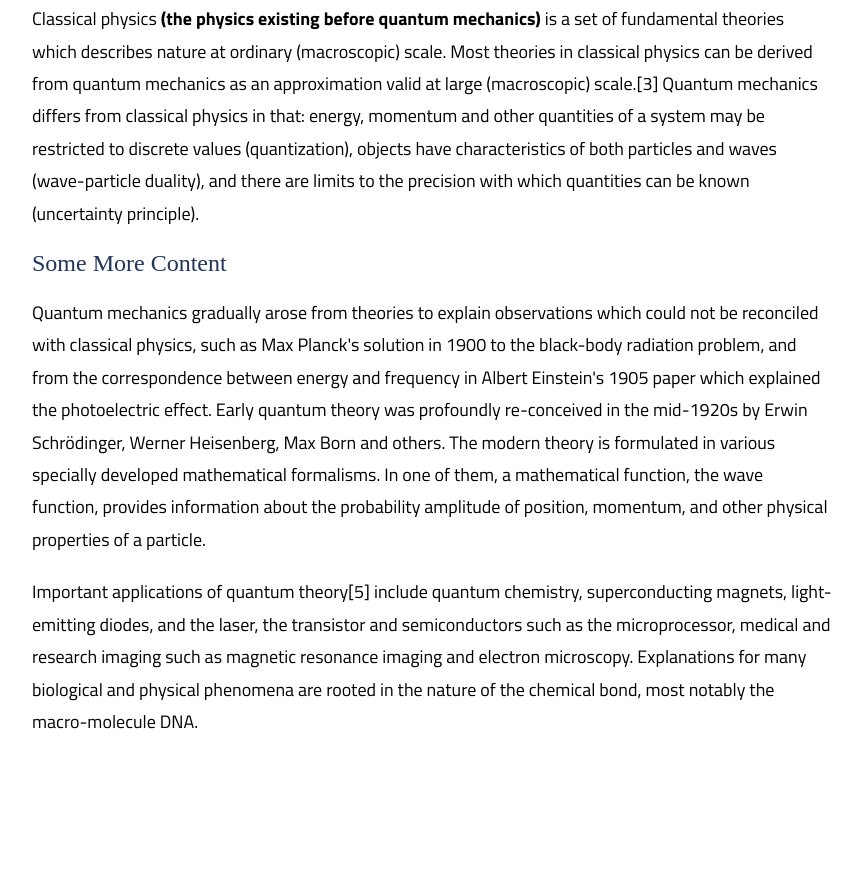
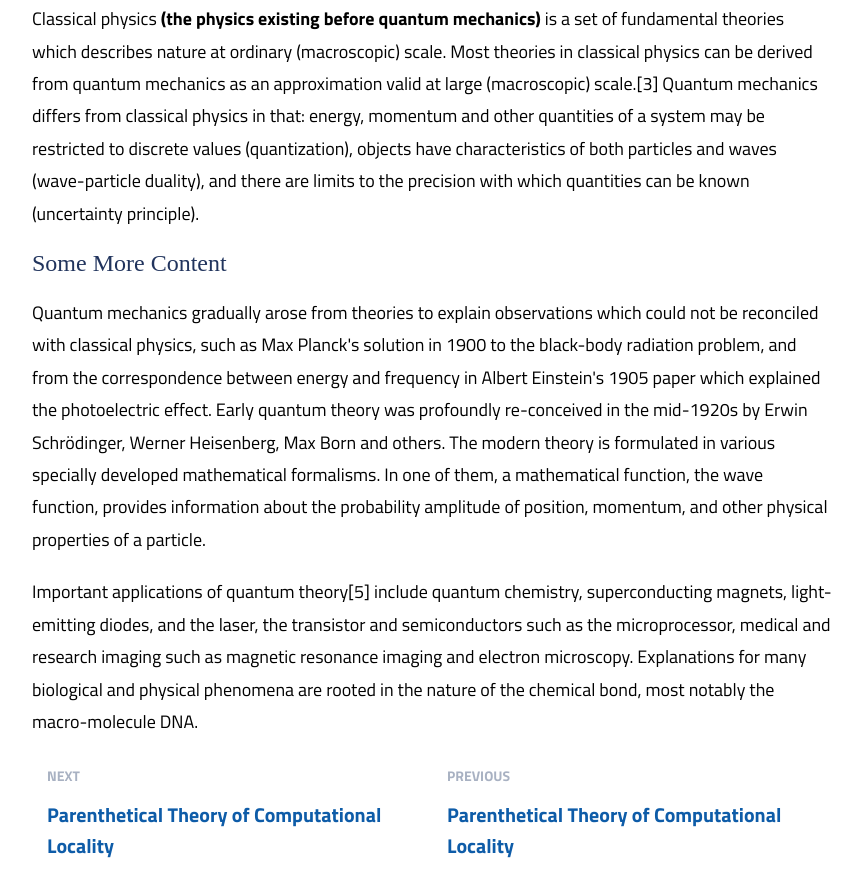
Before and after one commit to Oztaco/Sohbet, a plain HTML site: page template/index.html in a window 1280 px wide. Shown: the part 290-1186 px from the top of the page, without its empty margins (208-1070 px from the left). Before the commit the page ends 1028 px from the top, so only its background shows below. Drawn offline with Linux system fonts and the light colour scheme; a web font is replaced by a local one.

Commit message:
Added next/previous article teasers.

```diff
--- a/template/index.html
+++ b/template/index.html
@@ -15,6 +15,7 @@
             <img class="logo" src="res/img/logo.png" height="32px" />
         </header>
         <ul>
+            <li><a class="tag" href="#">Home</a></li>
             <li><a class="tag" href="#">#Life</a></li>
             <li><a class="tag" href="#">#Computer Science</a></li>
             <li><a class="tag" href="#">#Software</a></li>
@@ -23,13 +24,26 @@
         <br class="clear" />
     </nav>
 
-    <article id="content">
+    <article id="content" class="page">
         <h1>Computational Theory of Parenthetical Locality</h1>
         <p>Classical physics <b>(the physics existing before quantum mechanics)</b> is a set of fundamental theories which describes nature at ordinary (macroscopic) scale. Most theories in classical physics can be derived from quantum mechanics as an approximation valid at large (macroscopic) scale.[3] Quantum mechanics differs from classical physics in that: energy, momentum and other quantities of a system may be restricted to discrete values (quantization), objects have characteristics of both particles and waves (wave-particle duality), and there are limits to the precision with which quantities can be known (uncertainty principle).</p>
         <h2>Some More Content</h2>
         <p>Quantum mechanics gradually arose from theories to explain observations which could not be reconciled with classical physics, such as Max Planck's solution in 1900 to the black-body radiation problem, and from the correspondence between energy and frequency in Albert Einstein's 1905 paper which explained the photoelectric effect. Early quantum theory was profoundly re-conceived in the mid-1920s by Erwin Schrödinger, Werner Heisenberg, Max Born and others. The modern theory is formulated in various specially developed mathematical formalisms. In one of them, a mathematical function, the wave function, provides information about the probability amplitude of position, momentum, and other physical properties of a particle.</p>
         <p>Important applications of quantum theory[5] include quantum chemistry, superconducting magnets, light-emitting diodes, and the laser, the transistor and semiconductors such as the microprocessor, medical and research imaging such as magnetic resonance imaging and electron microscopy. Explanations for many biological and physical phenomena are rooted in the nature of the chemical bond, most notably the macro-molecule DNA.</p>
-
     </article>
+    <div class="page">
+        <div class="grid article_teasers">
+            <div class="row">
+                <a class="cell2 article_teaser" href="#">
+                    <p>Next</p>
+                    <h6>Parenthetical Theory of Computational Locality</h6>
+                </a>
+                <a class="cell2 article_teaser" href="#">
+                    <p>Previous</p>
+                    <h6>Parenthetical Theory of Computational Locality</h6>
+                </a>
+            </div>
+        </div>
+    </div>
 </body>
 </html>
--- a/template/res/css/main.css
+++ b/template/res/css/main.css
@@ -1,6 +1,13 @@
 * {
     margin: 0;
     padding: 0;
+}
+body {
+    padding-bottom: 50px;
+}
+::-moz-selection {
+    background: #1C3877;
+    color: #fff;
 }
 br.clear {
     clear: both;
@@ -45,6 +52,9 @@ nav a.tag:hover {
     text-decoration: underline;
 }
 article#content {
+
+}
+.page {
     width: 800px;
     margin: auto;
 }
@@ -67,6 +77,45 @@ p {
     line-height: 1.8em;
     font-size: 18px;
 }
+.grid {
+    display: table;
+    width: 100%;
+}
+.row {
+    display: table-row;
+}
+.cell2 {
+    display: table-cell;
+    width: 50%;
+}
+.article_teasers {
+    margin-top: 10px;
+}
+.article_teaser {
+    text-decoration: none;
+    color: #000;
+    padding: 15px;
+}
+.article_teaser p {
+    text-transform: uppercase;
+    font-size: 14px;
+    font-weight: bold;
+    color: #a8b1c2;
+    margin-top: 0;
+}
+.article_teaser h6 {
+    font-size: 20px;
+    margin-top: 10px;
+    font-family: 'Titillium Web';
+    font-weight: bold;
+    color: #0e5ca8;
+}
+.article_teaser:hover {
+    background: #fafafa;
+}
+.article_teaser:hover h6 {
+    color: #1282f0;
+}
 
 
 
```
